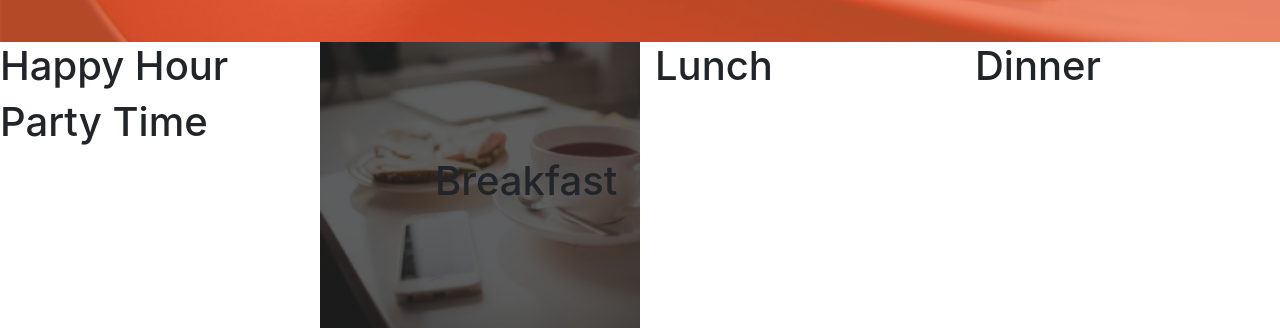
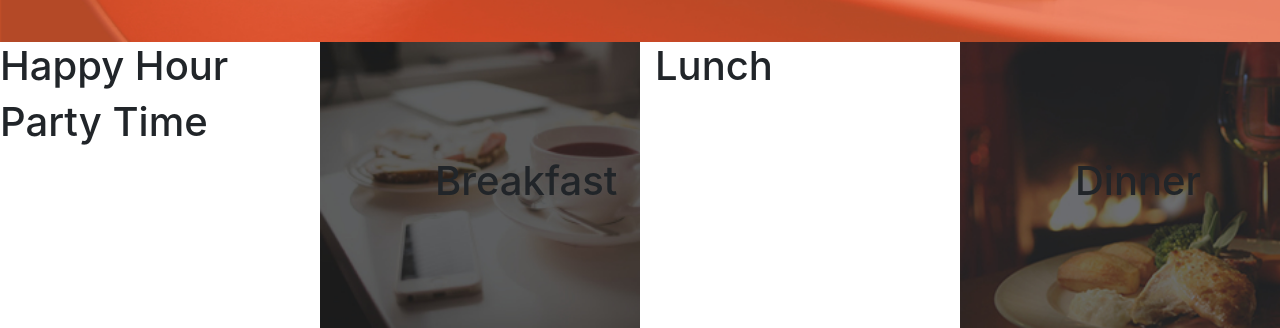
Before and after one commit to JuneMuoti/Calculator, a plain HTML site: page anitas-kitchen-project/index.html in a window 1280 px wide. Shown: the part 758-1086 px from the top of the page. Drawn offline with Linux system fonts and the light colour scheme; files whose address does not match are found by name.

Commit message:
git add background image for dinner

```diff
--- a/anitas-kitchen-project/css/styles.css
+++ b/anitas-kitchen-project/css/styles.css
@@ -17,3 +17,8 @@ background-attachment: fixed;
   padding:115px;
   hover: background-color: white;
   }
+  #dinner{
+  background-image:url("/home/june/Documents/anitas-kitchen/assets/foodtop/dinner.jpg");
+  background-size: cover;
+  padding:115px;
+}
```
